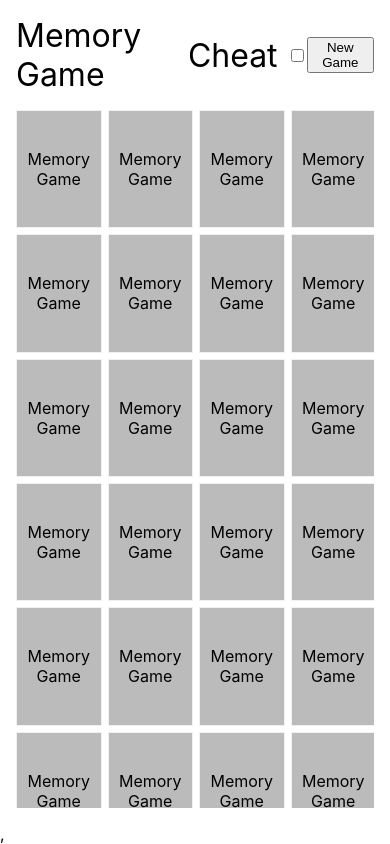
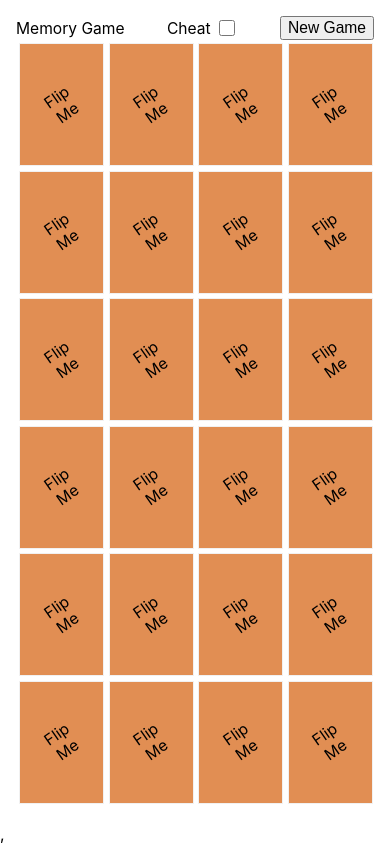
Before and after one commit to sehlceris/react-memory-game, a React (Create React App) app: page / in a window 390 px wide. Built offline with nearby package versions, Linux system fonts and the light colour scheme.

Commit message:
update display to work across mobile phones and various screen sizes

```diff
--- a/src/memory-game/MemoryGame.scss
+++ b/src/memory-game/MemoryGame.scss
@@ -7,12 +7,12 @@
   margin: 1em;
 
   .header {
-    flex: 0 0 2em;
     display: flex;
     flex-direction: row;
     justify-content: space-between;
     align-items: center;
     font-size: 2em;
+    font-size: 4vmin;
 
     .title {
     }
@@ -20,29 +20,30 @@
     .cheat-checkbox-label {
       display: flex;
       align-items: center;
+
+      input[type='checkbox'] {
+        width: 4vmin;
+        height: 4vmin;
+      }
     }
 
     .new-game-button {
+      font-size: 1em;
     }
   }
 
   .memory-game-board {
-    margin-top: 1em;
     flex: 1;
     display: grid;
-    grid-row-gap: 0.5em;
-    grid-column-gap: 0.5em;
-    align-items: stretch;
-    justify-content: stretch;
 
     @media screen and (orientation: portrait) {
       grid-template-columns: repeat(4, 1fr);
-      grid-template-rows: repeat(6, calc(100% / 6));
+      grid-template-rows: repeat(6, 16.6%);
     }
 
     @media screen and (orientation: landscape) {
       grid-template-columns: repeat(6, 1fr);
-      grid-template-rows: repeat(4, calc(100% / 4));
+      grid-template-rows: repeat(4, 25%);
     }
   }
 }
--- a/src/memory-game/MemoryGame.tsx
+++ b/src/memory-game/MemoryGame.tsx
@@ -24,7 +24,7 @@ function MemoryGame(props: Props) {
       if (props.flippedCard1) {
         setTimeout(() => {
           props.onFlipCardsBackDown();
-        }, 1500);
+        }, 1000);
       }
     }
   };
--- a/src/memory-game/MemoryGameCard.scss
+++ b/src/memory-game/MemoryGameCard.scss
@@ -21,9 +21,17 @@
 
 .MemoryGameCard {
   opacity: 1;
+  margin: 0.2em;
+
+  .card-back-logo {
+    transform: rotate(-35deg);
+    font-size: 2em;
+    font-size: 4vmin;
+  }
 
   .icon {
     font-size: 8em;
+    font-size: 12vmin;
   }
 
   .flip-card-side {
@@ -67,11 +75,11 @@
     backface-visibility: hidden;
   }
 
-  /* Style the front side (fallback if image is missing) */
+  /* Style the front side */
   .flip-card-front {
-    background-color: #bbb;
     color: black;
     transition: opacity 500ms ease-in;
+    background-color: #e18e53;
   }
 
   &.matched .flip-card-front {
--- a/src/memory-game/MemoryGameCard.tsx
+++ b/src/memory-game/MemoryGameCard.tsx
@@ -27,9 +27,9 @@ function MemoryGameCard(props: Props) {
               ></FontAwesomeIcon>
             ) : (
               <div className="card-back-logo">
-                Memory
+                Flip
                 <br />
-                Game
+                Me
               </div>
             )}
           </div>
```
